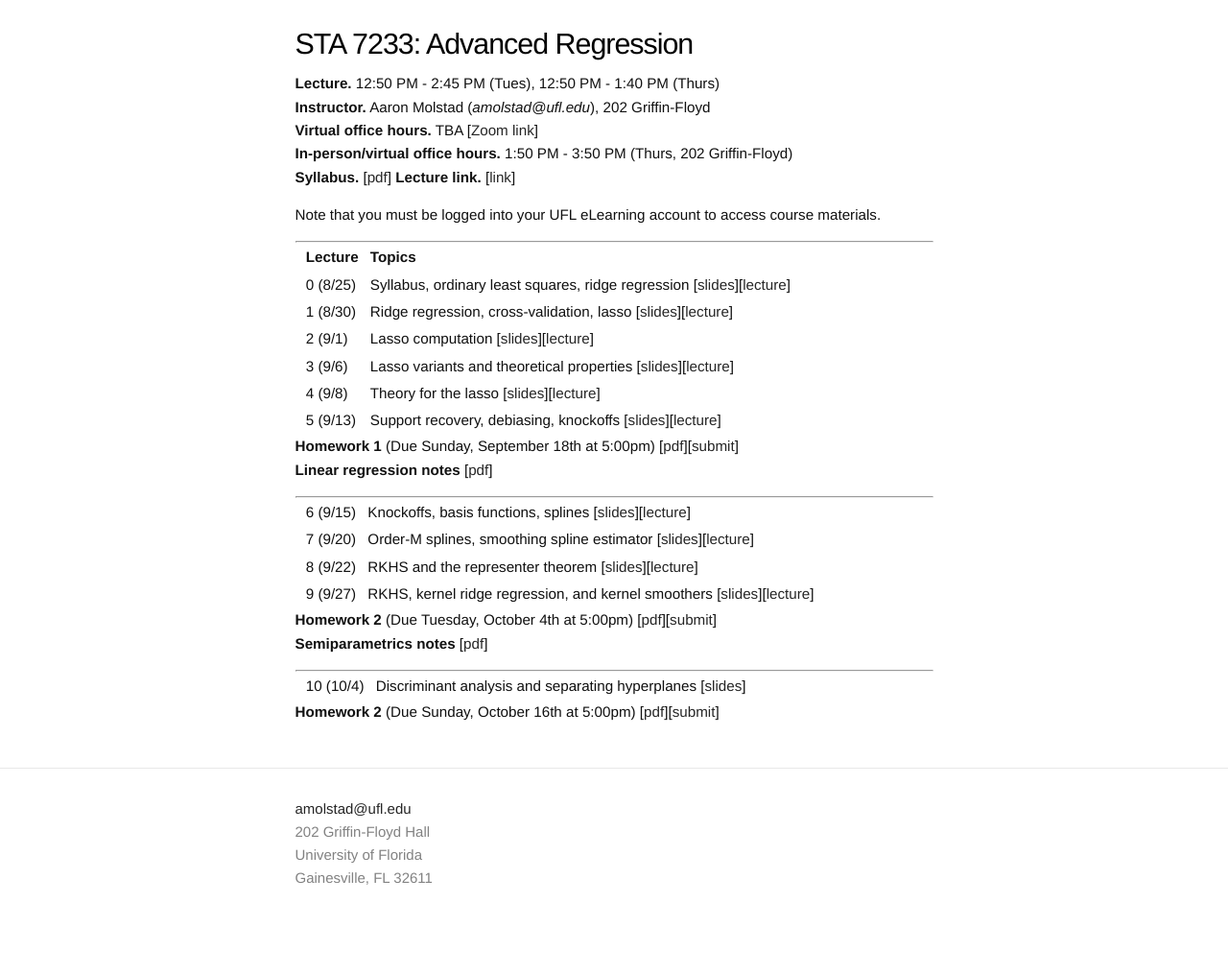
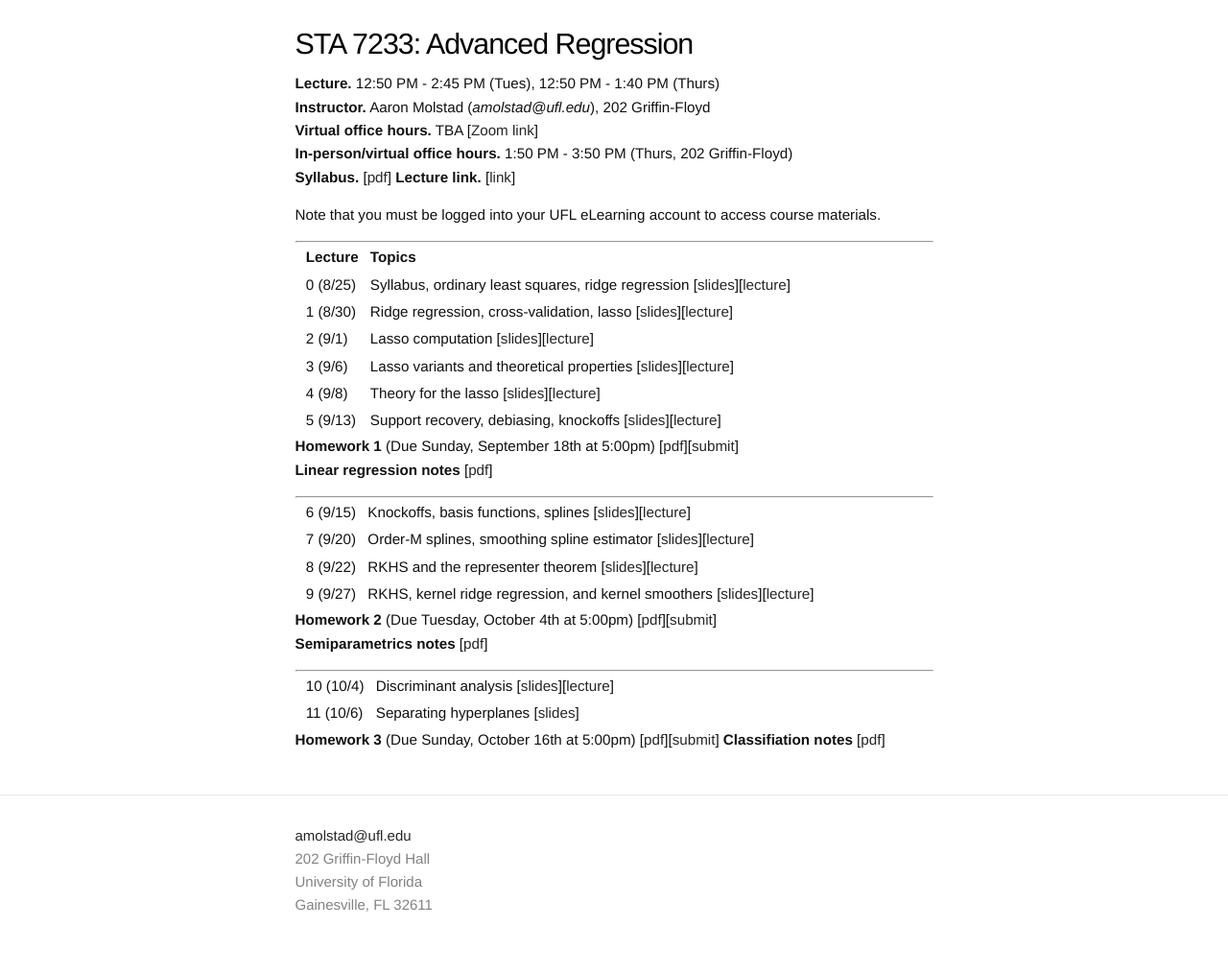
Before and after one commit to ajmolstad/ajmolstad.github.io, a Jekyll site: the page built from F22_STA7233.md, in a window 1280 px wide. Shown: the whole page at 96% size. Built offline with Jekyll 4.4.1, drawn with Linux system fonts in a browser that asks for light colours; before the commit the page ends 987 px from its top, so only the background shows below that.

Commit message:
Update F22_STA7233.md

```diff
--- a/F22_STA7233.md
+++ b/F22_STA7233.md
@@ -41,6 +41,9 @@ Note that you must be logged into your UFL eLearning account to access course ma
 -----------------
 
 
-|| 10 (10/4) || Discriminant analysis and separating hyperplanes [[slides](https://ufl.instructure.com/files/72032903/download?download_frd=1)]||
+|| 10 (10/4) || Discriminant analysis [[slides](https://ufl.instructure.com/files/72131303/download?download_frd=1)][[lecture](https://ufl.instructure.com/files/72131298/download?download_frd=1)]||
+|| 11 (10/6) || Separating hyperplanes [[slides](https://ufl.instructure.com/files/72131301/download?download_frd=1)]||
 
-**Homework 2** (Due Sunday, October 16th at 5:00pm) [[pdf]()][[submit]()]
+
+**Homework 3** (Due Sunday, October 16th at 5:00pm) [[pdf](https://ufl.instructure.com/files/71959850/download?download_frd=1)][[submit](https://ufl.instructure.com/courses/463961/assignments/5405471)]
+**Classifiation notes** [[pdf](https://ufl.instructure.com/files/72131415/download?download_frd=1)]
```
